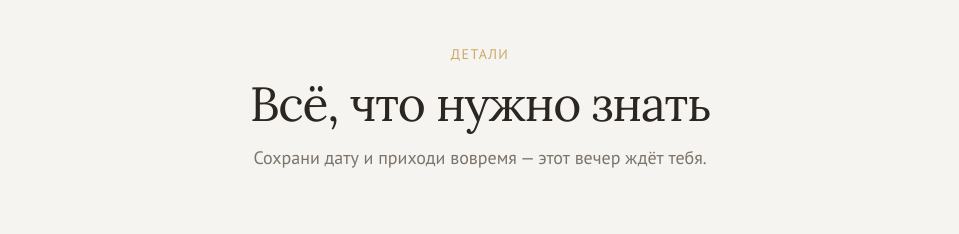
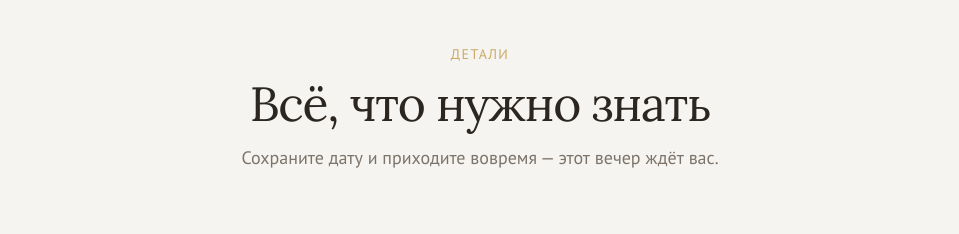
Before and after one commit to pr-poehali-dev/new-tech-initiative-19, a React (Vite) app: page / in a window 1280 px wide. Shown: the part 1820-2054 px from the top of the page, without its empty margins (160-1119 px from the left). Built offline with nearby package versions, Linux system fonts and the light colour scheme.

Commit message:
fix: формальное обращение на вы

```diff
--- a/src/components/Pricing.tsx
+++ b/src/components/Pricing.tsx
@@ -37,7 +37,7 @@ export function Pricing() {
           <h2 className="font-serif text-4xl md:text-5xl tracking-tight text-foreground mb-4 text-balance">
             Всё, что нужно знать
           </h2>
-          <p className="text-muted-foreground text-lg">Сохрани дату и приходи вовремя — этот вечер ждёт тебя.</p>
+          <p className="text-muted-foreground text-lg">Сохраните дату и приходите вовремя — этот вечер ждёт вас.</p>
         </div>
 
         <div className="grid sm:grid-cols-2 gap-8 max-w-4xl mx-auto">
```
